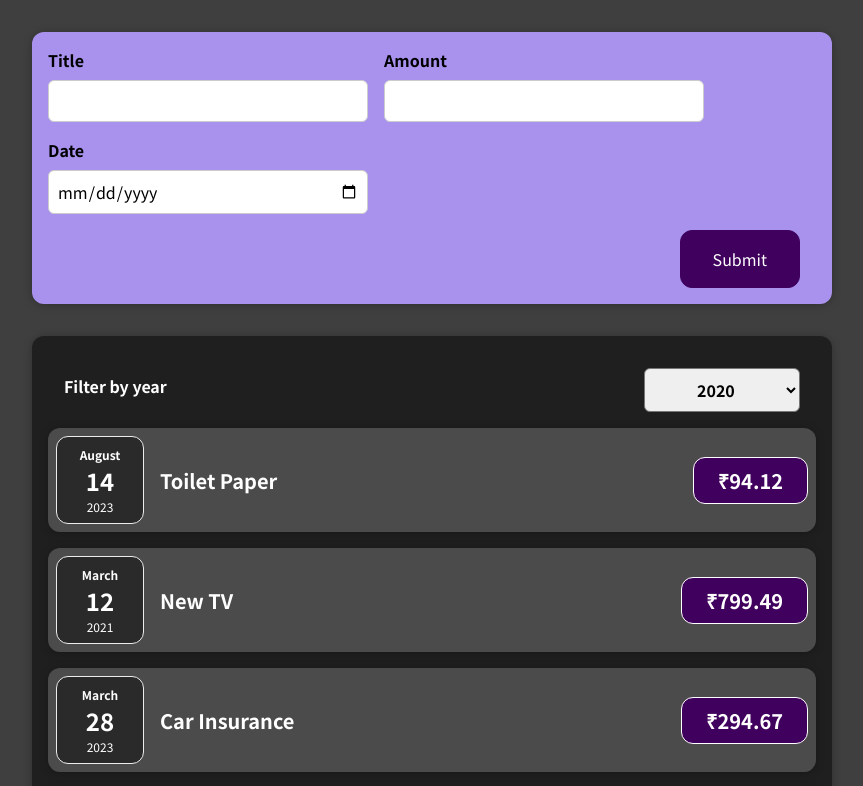
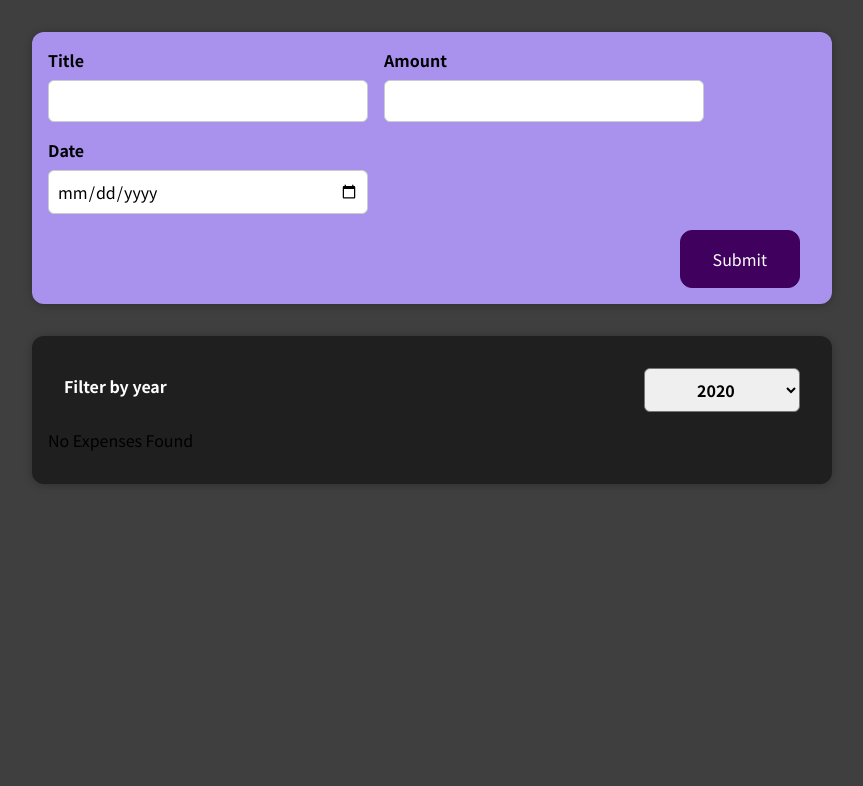
Before and after one commit to Rohitkumar2145/Expense-Tracker, a React (Create React App) app: page / in a window 1280 px wide. Shown: the top 786 px of the page, without its empty margins (208-1071 px from the left). Built offline with nearby package versions, Linux system fonts and the light colour scheme.

Commit message:
Updated filter function

```diff
--- a/src/App.js
+++ b/src/App.js
@@ -30,7 +30,9 @@ const App = () => {
     setExpenses((prevExpenses) => {
       return [expense, ...prevExpenses];
     });
-    console.log(expenses);
+    console.log(
+      expenses.filter((expense) => expense.date.getFullYear() === 2022)
+    );
   };
 
   return (
--- a/src/components/Expenses/Expenses.js
+++ b/src/components/Expenses/Expenses.js
@@ -10,21 +10,30 @@ const Expenses = (props) => {
   const filterChangeHandler = (selectedYear) => {
     setFilteredYear(selectedYear);
   };
+  const filteredExpenses = props.items.filter(
+    (ex) => filteredYear == ex.date.getFullYear().toString()
+  );
+  let expensesContent = <p>No Expenses Found</p>;
+  if (filteredExpenses.length > 0) {
+    expensesContent = filteredExpenses.map((expense) => {
+      return (
+        <ExpenseItem
+          key={expense.id}
+          title={expense.title}
+          amount={expense.amount}
+          date={expense.date}
+        />
+      );
+    });
+  }
+
   return (
     <Card className="expenses">
       <ExpensesFilter
         selected={filteredYear}
         onChangeFilter={filterChangeHandler}
       />
-      {props.items.map((expense) => {
-        return (
-          <ExpenseItem
-            title={expense.title}
-            amount={expense.amount}
-            date={expense.date}
-          />
-        );
-      })}
+      {expensesContent}
     </Card>
   );
 };
--- a/src/components/Expenses/ExpensesFilter.js
+++ b/src/components/Expenses/ExpensesFilter.js
@@ -12,6 +12,7 @@ const ExpensesFilter = (props) => {
       <div className="expenses-filter__control">
         <label>Filter by year</label>
         <select value={props.selected} onChange={dropdownChangeHandler}>
+          <option value="2023">2023</option>
           <option value="2022">2022</option>
           <option value="2021">2021</option>
           <option value="2020">2020</option>
--- a/src/components/NewExpenses/NewExpense.js
+++ b/src/components/NewExpenses/NewExpense.js
@@ -8,7 +8,7 @@ const NewExpense = (props) => {
       ...enteredExpenseData,
       id: Math.random().toString(),
     };
-    console.log(expenseData);
+    // console.log(expenseData);
     props.onAddExpense(expenseData);
   };
   return (
```
Also changed, not shown: 1 other file (tests, documents, lock files or other folders).
